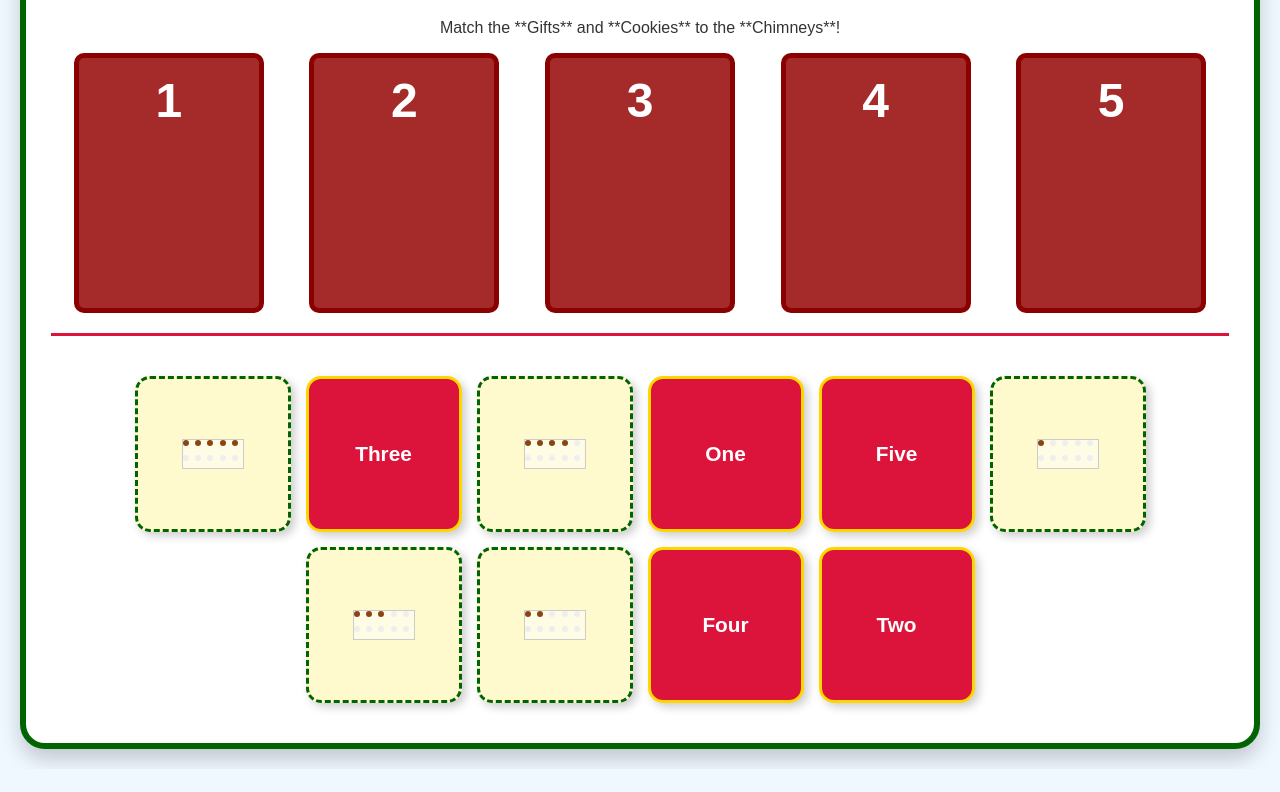
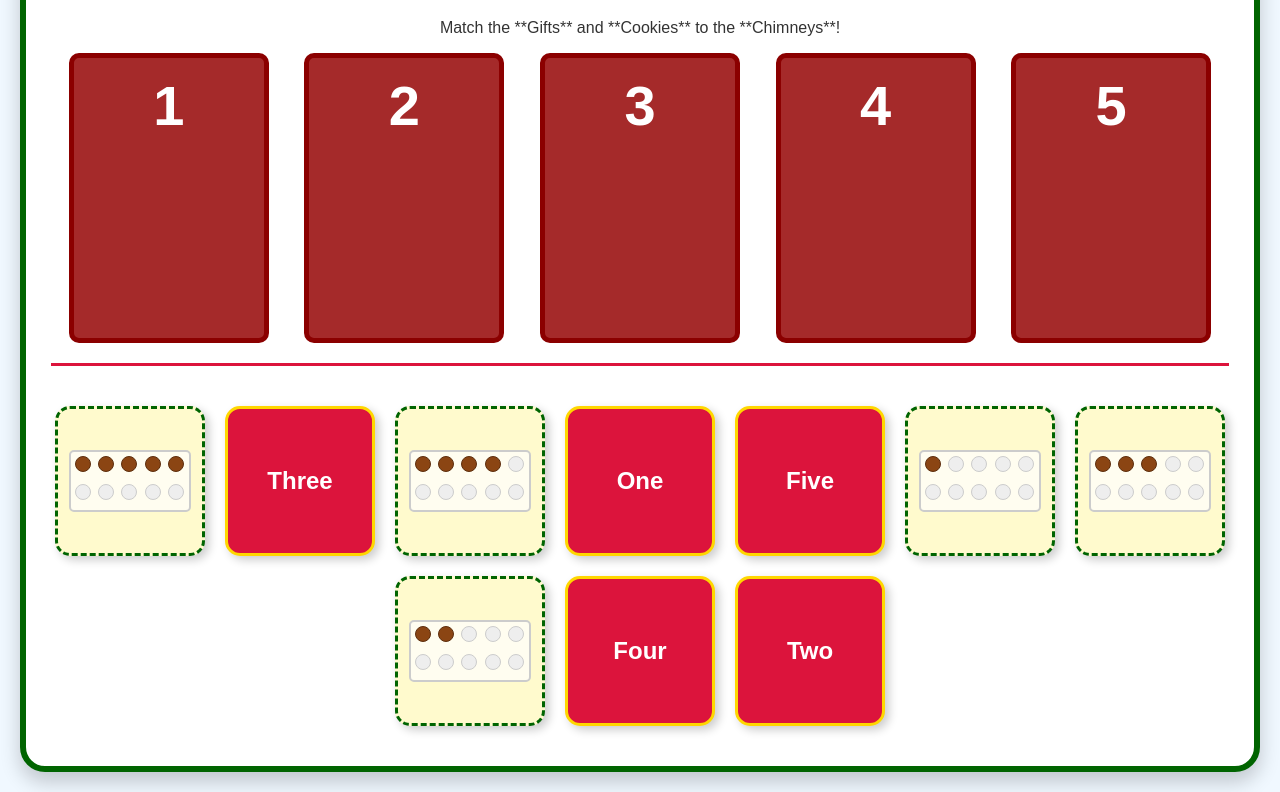
Before and after one commit to ealimon/Santa-s-Sleigh-Number-Match, a plain HTML site: page index.html in a window 1280 px wide. Shown: the part 113-905 px from the top of the page. Before the commit the page ends 882 px from the top, so only its background shows below. Drawn offline with Linux system fonts and the light colour scheme.

Commit message:
Update index.html

```diff
--- a/index.html
+++ b/index.html
@@ -3,7 +3,7 @@
 <head>
     <meta charset="UTF-8">
     <meta name="viewport" content="width=device-width, initial-scale=1.0">
-    <title>Santa's Sleigh Number Match (1-10)</title>
+    <title>Santa's Sleigh Number Match (Large Display)</title>
     <style>
         /* --- CORE CSS STYLING --- */
         body {
@@ -43,13 +43,13 @@
         }
 
         .match-target {
-            width: 160px;
+            width: 170px;
             padding: 15px 10px;
             background-color: #a52a2a;
             border: 5px solid #8b0000;
             border-radius: 10px;
             text-align: center;
-            min-height: 220px;
+            min-height: 250px;
             transition: transform 0.1s;
         }
 
@@ -59,7 +59,7 @@
         }
 
         .target-numeral {
-            font-size: 3em;
+            font-size: 3.5em;
             font-weight: bold;
             color: #fff;
             margin-bottom: 15px;
@@ -69,8 +69,8 @@
             display: flex;
             flex-wrap: wrap;
             justify-content: center;
-            gap: 15px;
-            min-height: 180px;
+            gap: 20px;
+            min-height: 200px;
         }
 
         .draggable-card {
@@ -78,14 +78,15 @@
             padding: 10px;
             border-radius: 15px;
             box-shadow: 4px 4px 10px rgba(0, 0, 0, 0.2);
-            font-size: 1.3em;
+            font-size: 1.5em;
             font-weight: bold;
-            width: 130px;
-            height: 130px;
+            width: 150px;
+            height: 150px;
             display: flex;
             align-items: center;
             justify-content: center;
             text-align: center;
+            box-sizing: border-box;
         }
 
         .card-word {
@@ -99,26 +100,55 @@
             border: 3px dashed #006400;
         }
 
-        /* 10-FRAME DOT STYLING */
-        .ten-frame-container { display: flex; gap: 4px; }
+        /* --- ENLARGED 10-FRAME DOT STYLING --- */
+        .ten-frame-container {
+            display: flex;
+            justify-content: center;
+            align-items: center;
+        }
         .ten-frame-grid {
             display: grid;
             grid-template-columns: repeat(5, 1fr);
             grid-template-rows: repeat(2, 1fr);
-            gap: 2px;
-            width: 60px; height: 28px;
-            background: rgba(255,255,255,0.5);
+            gap: 6px; /* Increased gap */
+            width: 110px; /* Increased total width */
+            height: 50px; /* Increased total height */
+            background: rgba(255,255,255,0.7);
+            border: 2px solid #ccc;
+            padding: 4px;
+            border-radius: 5px;
+        }
+        .dot {
+            width: 14px; /* Much larger dots */
+            height: 14px;
+            background: #eee;
+            border-radius: 50%;
             border: 1px solid #ccc;
         }
-        .dot { width: 6px; height: 6px; background: #eee; border-radius: 50%; }
-        .dot.filled { background: #8b4513; }
+        .dot.filled {
+            background: #8b4513; /* Chocolate chip */
+            border-color: #5d2e0d;
+        }
 
         .match-card {
             background: #e6ffe6;
-            margin: 4px 0;
-            padding: 4px;
+            margin: 6px 0;
+            padding: 6px;
             border-radius: 5px;
             border: 1px solid #006400;
+            display: flex;
+            justify-content: center;
+        }
+
+        /* Adjusting matched 10-frame size so it fits in chimney */
+        .match-card .ten-frame-grid {
+            width: 80px;
+            height: 35px;
+            gap: 3px;
+        }
+        .match-card .dot {
+            width: 10px;
+            height: 10px;
         }
 
         #feedback { text-align: center; margin-top: 15px; font-weight: bold; font-size: 1.3em; color: #dc143c; }
@@ -146,12 +176,11 @@
         <div id="congrats-box">
             <h2 id="congrats-title">🎄 Great Job! 🎁</h2>
             <p id="congrats-message"></p>
-            <button id="next-set-button" style="padding: 10px 20px; font-size: 1.2em; cursor: pointer;">Next Set</button>
+            <button id="next-set-button" style="padding: 10px 20px; font-size: 1.2em; cursor: pointer; border-radius: 10px;">Next Set</button>
         </div>
     </div>
 
     <script>
-        // 1. DATA DEFINITION - TWO SETS OF FIVE
         const ALL_NUMBERS = [
             [{ num: 1, word: "One" }, { num: 2, word: "Two" }, { num: 3, word: "Three" }, { num: 4, word: "Four" }, { num: 5, word: "Five" }],
             [{ num: 6, word: "Six" }, { num: 7, word: "Seven" }, { num: 8, word: "Eight" }, { num: 9, word: "Nine" }, { num: 10, word: "Ten" }]
@@ -184,7 +213,6 @@
             const allDraggables = [];
 
             currentSetData.forEach(data => {
-                // Targets
                 const target = document.createElement('div');
                 target.className = 'match-target';
                 target.setAttribute('data-number', data.num);
@@ -193,7 +221,6 @@
                 target.addEventListener('drop', handleDrop);
                 targetArea.appendChild(target);
 
-                // Draggables
                 allDraggables.push({ type: 'gift', num: data.num, html: data.word, class: 'card-word' });
                 allDraggables.push({ type: 'cookie', num: data.num, html: createTenFrameHTML(data.num), class: 'card-ten-frame' });
             });
@@ -232,7 +259,7 @@
 
                 checkChimneyComplete(target);
             } else {
-                document.getElementById('feedback').textContent = "❌ Try a different chimney!";
+                document.getElementById('feedback').textContent = "❌ Not that one! Try again.";
                 card.id = '';
             }
         }
@@ -241,6 +268,7 @@
             const matches = target.querySelectorAll('.match-card').length;
             if (matches === 2) {
                 target.style.background = "#3cb371";
+                target.style.borderColor = "#ffd700";
                 matchesFoundInSet++;
                 if (matchesFoundInSet === 5) showCongrats();
             }
@@ -249,10 +277,10 @@
         function showCongrats() {
             congratsOverlay.style.display = 'flex';
             if (currentSetIndex === 0) {
-                document.getElementById('congrats-message').textContent = "Set 1 Complete! Ready for 6-10?";
+                document.getElementById('congrats-message').textContent = "Set 1 is ready! On to numbers 6-10?";
                 nextSetButton.style.display = 'inline-block';
             } else {
-                document.getElementById('congrats-message').textContent = "You finished all sets! Happy Holidays!";
+                document.getElementById('congrats-message').textContent = "Santa is ready for takeoff! Merry Christmas!";
                 nextSetButton.style.display = 'none';
             }
         }
```
